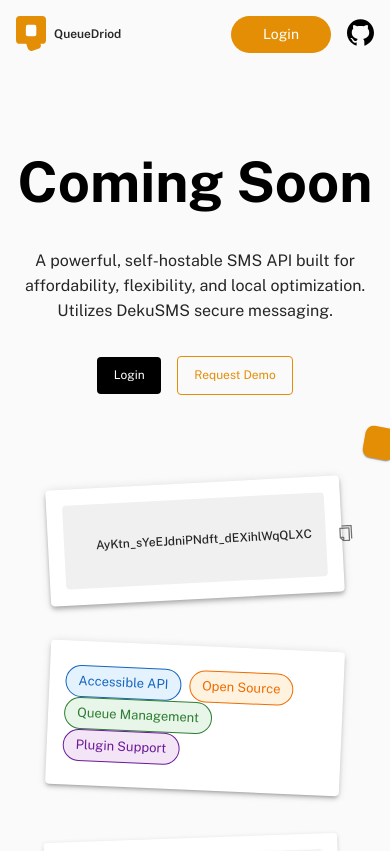
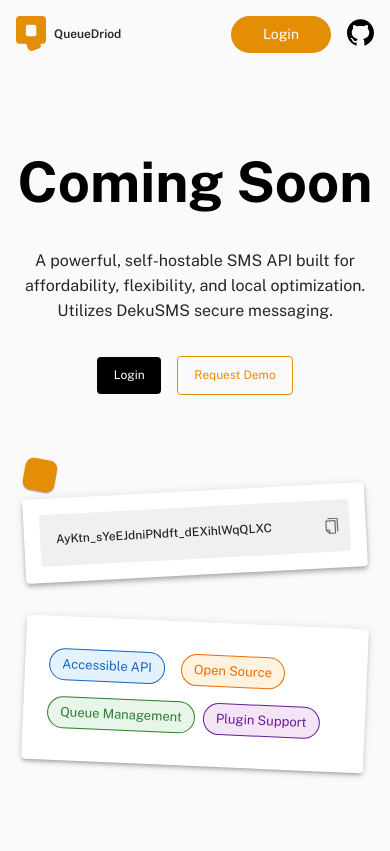
Before and after one commit to queuedroid/qdroid-frontend, a React (Vite) app: page / in a window 390 px wide. Shown: the top 851 px of the page. Built offline with nearby package versions, Linux system fonts and the light colour scheme.

Commit message:
make coming soon page responsive

```diff
--- a/src/components/BannerImage.jsx
+++ b/src/components/BannerImage.jsx
@@ -61,11 +61,12 @@ function BannerImage() {
           background: 'none',
           display: 'flex',
           flexDirection: 'column',
-          p: 4,
+          p: { md: 4, xs: 1 },
           position: 'relative',
-          overflow: 'visible'
+          overflow: 'visible',
           //border: '1px solid #ececec',
           //boxShadow: 2
+          mt: { md: 0, xs: 4 }
         }}
       >
         {/* Decorative tilted boxes with animation */}
@@ -77,7 +78,7 @@ function BannerImage() {
           style={{
             position: 'absolute',
             top: 0,
-            right: -22,
+            right: { md: -22, xs: -10 },
             width: 32,
             height: 32,
             zIndex: 1
@@ -108,7 +109,17 @@ function BannerImage() {
             {/* <Typography variant="subtitle1" sx={{ p: 2, fontWeight: 'bold' }}>
           API ACESS
         </Typography> */}
-            <Box sx={{ p: 2, display: 'flex', alignItems: 'center', justifyContent: 'space-between', bgcolor: '#f0f0f0', borderRadius: 1 }}>
+            <Box
+              sx={{
+                p: { md: 2, xs: 0 },
+                display: 'flex',
+                alignItems: 'center',
+                justifyContent: 'space-between',
+                bgcolor: '#f0f0f0',
+                borderRadius: 1,
+                overflow: 'hidden'
+              }}
+            >
               <Typography variant="subtitle2" sx={{ p: 2 }}>
                 AyKtn_sYeEJdniPNdft_dEXihlWqQLXC
               </Typography>
@@ -134,7 +145,7 @@ function BannerImage() {
                 bgcolor: '#E3F2FD',
                 color: '#1565C0',
                 border: '1.5px solid #1565C0',
-                mr: 1
+                m: 1
               }}
               label="Accessible API"
             />
@@ -144,7 +155,7 @@ function BannerImage() {
                 bgcolor: '#FFF3E0',
                 color: '#EF6C00',
                 border: '1.5px solid #EF6C00',
-                mr: 1
+                m: 1
               }}
               label="Open Source"
             />
@@ -154,7 +165,7 @@ function BannerImage() {
                 bgcolor: '#E8F5E9',
                 color: '#2E7D32',
                 border: '1.5px solid #2E7D32',
-                mr: 1
+                m: 1
               }}
               label="Queue Management"
             />
@@ -175,7 +186,8 @@ function BannerImage() {
               p: 2,
               my: 3,
               transform: 'rotate(-2deg)',
-              boxShadow: 2
+              boxShadow: 2,
+              display: { xs: 'none', md: 'block' }
             }}
           >
             {/* <Typography variant="subtitle1" sx={{ p: 2, fontWeight: 'bold' }}>
--- a/src/menu-items/dashboard.jsx
+++ b/src/menu-items/dashboard.jsx
@@ -47,14 +47,14 @@ const dashboard = {
     //   icon: icons.CommentOutlined,
     //   breadcrumbs: false
     // },
-    {
-      id: 'platforms',
-      title: 'Platforms',
-      type: 'item',
-      url: '/platforms',
-      icon: icons.UsergroupAddOutlined,
-      breadcrumbs: false
-    },
+    // {
+    //   id: 'platforms',
+    //   title: 'Platforms',
+    //   type: 'item',
+    //   url: '/platforms',
+    //   icon: icons.UsergroupAddOutlined,
+    //   breadcrumbs: false
+    // },
     // {
     //   id: 'analytics',
     //   title: 'Analytics',
--- a/src/pages/dashboard/default.jsx
+++ b/src/pages/dashboard/default.jsx
@@ -23,9 +23,9 @@ export default function DashboardDefault() {
       {/* <Grid size={{ xs: 12, sm: 6, md: 2, lg: 2 }}>
         <AnalyticEcommerce title="Posts" count="0" extra="Number of Posts" />
       </Grid> */}
-      <Grid size={{ xs: 12, sm: 6, md: 2, lg: 2 }}>
+      {/* <Grid size={{ xs: 12, sm: 6, md: 2, lg: 2 }}>
         <AnalyticEcommerce title="Platforms" count="0" extra="Number of Platforms" />
-      </Grid>
+      </Grid> */}
 
       <Grid sx={{ display: { sm: 'none', md: 'block', lg: 'none' } }} size={{ md: 8 }} />
       {/* Filters Section */}
--- a/src/routes/MainRoutes.jsx
+++ b/src/routes/MainRoutes.jsx
@@ -42,9 +42,9 @@ const MainRoutes = {
           path: 'dashboard',
           element: (
             <RequireAuth>
-              <RequireOnboarding>
-                <DashboardDefault />
-              </RequireOnboarding>
+              {/* <RequireOnboarding> */}
+              <DashboardDefault />
+              {/* </RequireOnboarding> */}
             </RequireAuth>
           )
         },
--- a/src/sections/auth/AuthBackground.jsx
+++ b/src/sections/auth/AuthBackground.jsx
@@ -11,13 +11,13 @@ export default function AuthBackground() {
     <Box
       sx={{
         position: 'absolute',
-        filter: 'blur(10px)',
+        filter: 'blur(15px)',
         zIndex: -1,
         bottom: 0,
         transform: 'inherit'
       }}
     >
-      <Box component="img" src="/background.png" alt="background" width="100%" height="100%" />
+      <Box component="img" src="/background.png" alt="background" width="90%" height="100%" />
     </Box>
   );
 }
```
